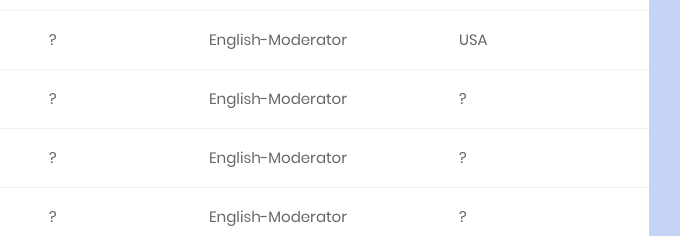
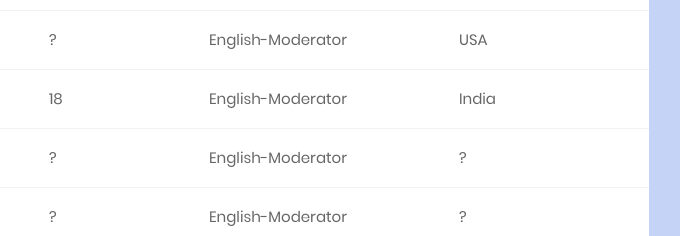
Before and after one commit to dayofpay/dayofpay-discord.github.io, a plain HTML site: page staff/index.html in a window 1280 px wide. Shown: the part 614-850 px from the top of the page, 471-1151 px from the left. Drawn offline with Linux system fonts and the light colour scheme.

Commit message:
Update index.html

```diff
--- a/staff/index.html
+++ b/staff/index.html
@@ -195,13 +195,13 @@
 								tHoR
 							</div>
 							<div class="cell" data-title="Age">
-								?
+								18
 							</div>
 							<div class="cell" data-title="Job Title">
 								English-Moderator
 							</div>
 							<div class="cell" data-title="Location">
-								?
+								India
 							</div>
 														</div>
 						<div class="row">
```
